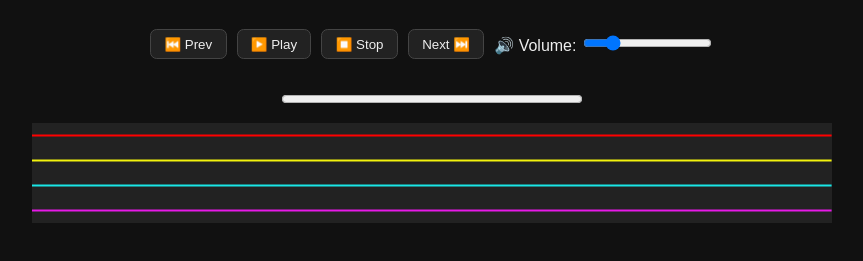
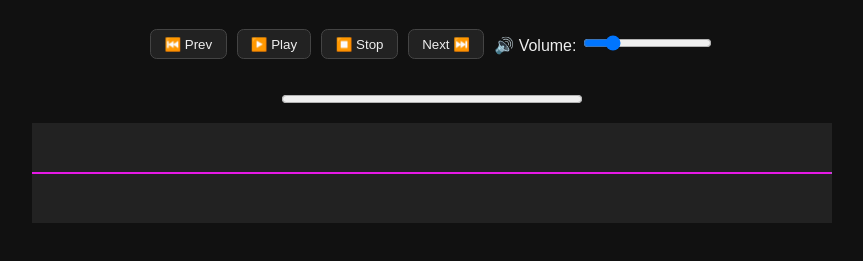
Before and after one commit to TheMisterCat/pants, a plain HTML site: page index.html in a window 1280 px wide. Shown: the part 99-360 px from the top of the page, without its empty margins (208-1071 px from the left). Drawn offline with Linux system fonts and the light colour scheme; no server answers.

Commit message:
Update index.html

```diff
--- a/index.html
+++ b/index.html
@@ -400,26 +400,17 @@ function resizeCanvasForDisplay() {
 }
 window.addEventListener('resize', resizeCanvasForDisplay);
 resizeCanvasForDisplay();
-
 // Smooth zoom state
 let zoomScale = 1;
 
 function drawWaveform() {
   requestAnimationFrame(drawWaveform);
 
-  const displayWidth  = canvas.clientWidth;
-  const displayHeight = canvas.clientHeight;
-  if (canvas.width !== displayWidth || canvas.height !== displayHeight) {
-    canvas.width  = displayWidth;
-    canvas.height = displayHeight;
-  }
-  const width = canvas.width;
-  const height = canvas.height;
+  const width = canvas.width = canvas.clientWidth;
+  const height = canvas.height = canvas.clientHeight;
 
-  // Clear canvas completely (no trail)
   ctx.clearRect(0, 0, width, height);
 
-  // --- Audio data ---
   const bufferLength = analyser.fftSize;
   const timeData = new Uint8Array(bufferLength);
   analyser.getByteTimeDomainData(timeData);
@@ -427,15 +418,14 @@ function drawWaveform() {
   const freqData = new Uint8Array(analyser.frequencyBinCount);
   analyser.getByteFrequencyData(freqData);
 
-  // --- Kick detection for zoom ---
-  const kickBins = 8;
+  // Kick-driven zoom
   let kick = 0;
-  for (let i = 0; i < kickBins; i++) kick += freqData[i];
-  kick = kick / kickBins / 255;
+  for (let i = 0; i < 8; i++) kick += freqData[i];
+  kick = kick / 8 / 255;
   const targetZoom = 1 + kick * 0.25;
   zoomScale += (targetZoom - zoomScale) * 0.2;
 
-  // --- Band definitions ---
+  // Band definitions (FFT index ranges)
   const bandRanges = [
     [0, Math.floor(freqData.length * 0.1)],    // Bass
     [Math.floor(freqData.length * 0.1), Math.floor(freqData.length * 0.3)], // Low mids
@@ -450,17 +440,15 @@ function drawWaveform() {
     [300, 80, 50]    // Treble: Magenta
   ];
 
-  const bandHeight = height / 4;
+  const sliceWidth = width / bufferLength;
 
-  // --- Draw each band in its own section ---
   for (let band = 0; band < 4; band++) {
     const [startIdx, endIdx] = bandRanges[band];
 
-    // Compute band amplitude for per-band pulse
+    // Compute average amplitude of this frequency band
     let ampSum = 0;
     for (let i = startIdx; i < endIdx; i++) ampSum += freqData[i];
-    const bandAmp = ampSum / (endIdx - startIdx) / 255;
-    const pulse = 1 + bandAmp * 0.1;
+    const bandAmp = ampSum / (endIdx - startIdx) / 255; // 0..1
 
     const hue = bandColors[band][0];
     const sat = bandColors[band][1];
@@ -471,19 +459,16 @@ function drawWaveform() {
     ctx.lineWidth = 2;
 
     ctx.beginPath();
-    const sliceWidth = width / bufferLength;
     let x = 0;
-
     for (let i = 0; i < bufferLength; i++) {
-      const v = timeData[i] / 128.0 - 1; // [-1,1]
-      const y = band * bandHeight + bandHeight / 2 + (v * (bandHeight / 2) * pulse * zoomScale);
+      const v = (timeData[i] / 128.0 - 1); // [-1,1]
+      const y = height / 2 + v * height / 2 * bandAmp * zoomScale; // scale per band
 
       if (i === 0) ctx.moveTo(x, y);
       else ctx.lineTo(x, y);
 
       x += sliceWidth;
     }
-
     ctx.stroke();
   }
 }
```
